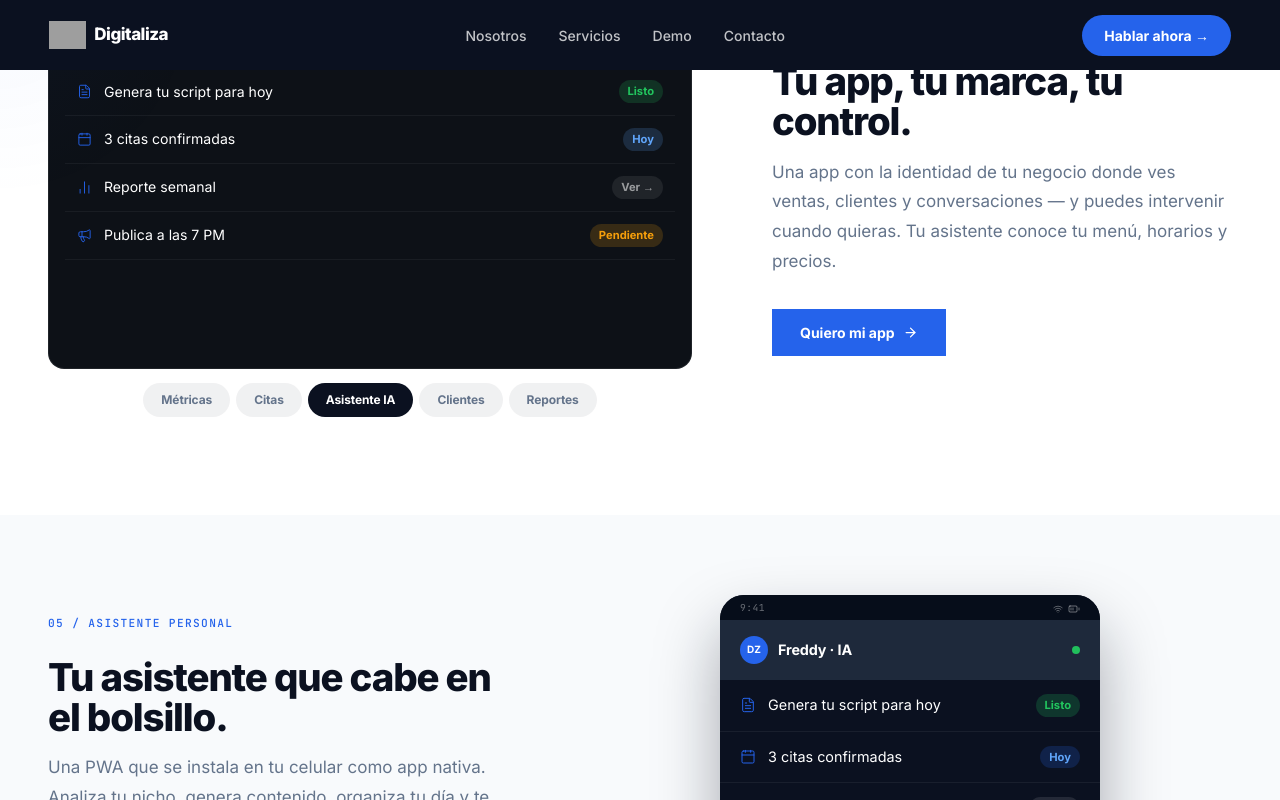
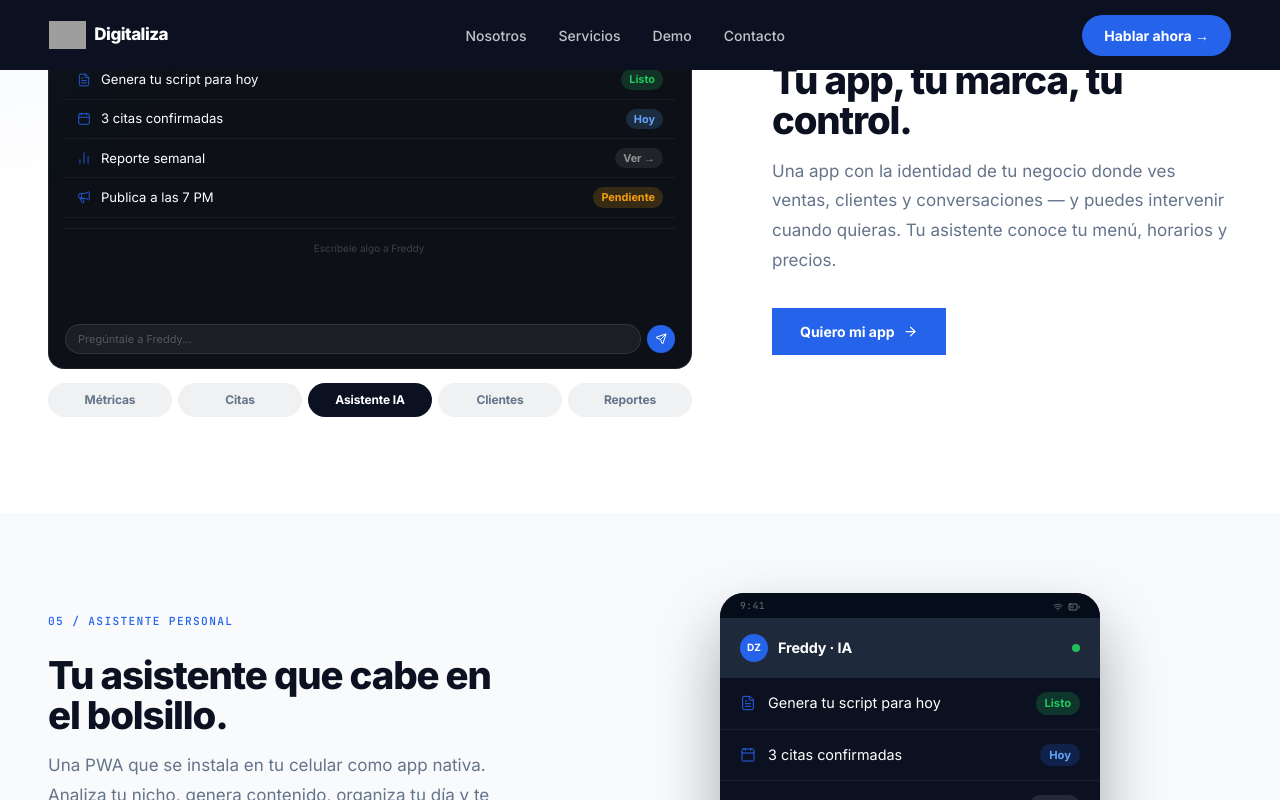
Before and after one commit to bustabolsas-crypto/somosdigitaliza-web, a React (Vite) app: page / in a window 1280 px wide. Both pictures are taken after a click on the button "Asistente IA". Shown: the part 3263-4063 px from the top of the page. Built offline with nearby package versions, Linux system fonts and the light colour scheme; grey boxes are pictures that could not be loaded.

Commit message:
tabs grid + freddy chat

```diff
--- a/src/components/DashboardMockup.tsx
+++ b/src/components/DashboardMockup.tsx
@@ -1,6 +1,6 @@
-import { useEffect, useState } from 'react'
+import { useEffect, useRef, useState } from 'react'
 import { motion, AnimatePresence } from 'framer-motion'
-import { FileText, Calendar, BarChart2, Megaphone } from 'lucide-react'
+import { FileText, Calendar, BarChart2, Megaphone, Send } from 'lucide-react'
 
 const statuses = ['Confirmada','Pendiente','Atendida']
 const statusColors: Record<string,string> = {
@@ -21,16 +21,16 @@ const citas = [
   { time: '4:00 PM',  name: 'Carlos Ruiz',   status: 'Pendiente',  color: '#D4AF37' },
 ]
 const iaItems = [
-  { icon: <FileText size={15} strokeWidth={1.5} />, text: 'Genera tu script para hoy', badge: 'Listo',     badgeBg: 'rgba(34,197,94,0.18)',   badgeColor: '#22c55e' },
-  { icon: <Calendar size={15} strokeWidth={1.5} />, text: '3 citas confirmadas',        badge: 'Hoy',      badgeBg: 'rgba(96,165,250,0.18)',  badgeColor: '#60a5fa' },
-  { icon: <BarChart2 size={15} strokeWidth={1.5} />, text: 'Reporte semanal',           badge: 'Ver →',    badgeBg: 'rgba(255,255,255,0.08)', badgeColor: 'rgba(255,255,255,0.55)' },
-  { icon: <Megaphone size={15} strokeWidth={1.5} />, text: 'Publica a las 7 PM',       badge: 'Pendiente',badgeBg: 'rgba(245,158,11,0.18)',  badgeColor: '#f59e0b' },
+  { icon: <FileText size={14} strokeWidth={1.5}/>, text: 'Genera tu script para hoy',  badge: 'Listo',      badgeBg: 'rgba(34,197,94,0.18)',   badgeColor: '#22c55e' },
+  { icon: <Calendar size={14} strokeWidth={1.5}/>, text: '3 citas confirmadas',         badge: 'Hoy',        badgeBg: 'rgba(96,165,250,0.18)',  badgeColor: '#60a5fa' },
+  { icon: <BarChart2 size={14} strokeWidth={1.5}/>, text: 'Reporte semanal',            badge: 'Ver →',      badgeBg: 'rgba(255,255,255,0.08)', badgeColor: 'rgba(255,255,255,0.5)' },
+  { icon: <Megaphone size={14} strokeWidth={1.5}/>, text: 'Publica a las 7 PM',        badge: 'Pendiente',  badgeBg: 'rgba(245,158,11,0.18)',  badgeColor: '#f59e0b' },
 ]
 const clientesList = [
-  { initials: 'MG', avatarBg: '#2563eb', name: 'María García',  last: 'hace 5 min', badge: 'VIP',     badgeColor: '#f59e0b', badgeBg: 'rgba(245,158,11,0.18)' },
-  { initials: 'RD', avatarBg: '#0fb989', name: 'Roberto Díaz',  last: 'hace 1h',    badge: 'Regular', badgeColor: '#94a3b8', badgeBg: 'rgba(148,163,184,0.15)' },
-  { initials: 'AL', avatarBg: '#7c3aed', name: 'Ana López',     last: 'hace 3h',    badge: 'Nuevo',   badgeColor: '#60a5fa', badgeBg: 'rgba(96,165,250,0.18)'  },
-  { initials: 'CR', avatarBg: '#475569', name: 'Carlos Ruiz',   last: 'ayer',       badge: 'Regular', badgeColor: '#94a3b8', badgeBg: 'rgba(148,163,184,0.15)' },
+  { initials: 'MG', avatarBg: '#2563eb', name: 'María García',  last: 'hace 5 min', badge: 'VIP',     badgeColor: '#f59e0b', badgeBg: 'rgba(245,158,11,0.18)'   },
+  { initials: 'RD', avatarBg: '#0fb989', name: 'Roberto Díaz',  last: 'hace 1h',    badge: 'Regular', badgeColor: '#94a3b8', badgeBg: 'rgba(148,163,184,0.15)'  },
+  { initials: 'AL', avatarBg: '#7c3aed', name: 'Ana López',     last: 'hace 3h',    badge: 'Nuevo',   badgeColor: '#60a5fa', badgeBg: 'rgba(96,165,250,0.18)'   },
+  { initials: 'CR', avatarBg: '#475569', name: 'Carlos Ruiz',   last: 'ayer',       badge: 'Regular', badgeColor: '#94a3b8', badgeBg: 'rgba(148,163,184,0.15)'  },
 ]
 const barData = [18, 31, 24, 40, 36, 52, 47]
 const barDays = ['L','M','X','J','V','S','D']
@@ -44,9 +44,20 @@ const tabUrls = [
   'app.digitaliza.mx/reportes',
 ]
 
+function getReply(msg: string) {
+  const t = msg.toLowerCase()
+  if (t.includes('cita'))     return 'Tienes 3 citas confirmadas para hoy.'
+  if (t.includes('reporte'))  return 'Tu reporte semanal está listo. Tasa de respuesta: 94%.'
+  if (t.includes('cliente'))  return 'Tienes 47 clientes atendidos este mes.'
+  return 'Entendido. Lo reviso y te aviso.'
+}
+
 export default function DashboardMockup() {
-  const [states, setStates] = useState([0, 1, 2, 0])
+  const [states, setStates]     = useState([0, 1, 2, 0])
   const [activeTab, setActiveTab] = useState(0)
+  const [messages, setMessages] = useState<{from: string; text: string}[]>([])
+  const [chatInput, setChatInput] = useState('')
+  const chatRef = useRef<HTMLDivElement>(null)
 
   useEffect(() => {
     const interval = setInterval(() => {
@@ -55,9 +66,56 @@ export default function DashboardMockup() {
     return () => clearInterval(interval)
   }, [])
 
+  useEffect(() => {
+    if (chatRef.current) {
+      chatRef.current.scrollTop = chatRef.current.scrollHeight
+    }
+  }, [messages])
+
+  const handleSend = () => {
+    const text = chatInput.trim()
+    if (!text) return
+    setChatInput('')
+    setMessages(prev => [...prev, { from: 'user', text }])
+    setTimeout(() => {
+      setMessages(prev => [...prev, { from: 'freddy', text: getReply(text) }])
+    }, 1000)
+  }
+
   const barMax = Math.max(...barData)
 
+  const tabBtn = (tab: string, i: number) => (
+    <button key={tab} onClick={() => setActiveTab(i)}
+      style={{
+        padding: '8px 0',
+        width: '100%',
+        borderRadius: 9999,
+        border: 'none',
+        cursor: 'pointer',
+        fontSize: 12,
+        fontWeight: 600,
+        whiteSpace: 'nowrap',
+        background: activeTab === i ? '#0b1120' : 'rgba(15,23,42,0.06)',
+        color: activeTab === i ? '#ffffff' : '#64748b',
+        transition: 'background 0.2s, color 0.2s',
+        letterSpacing: '-0.01em',
+      }}>
+      {tab}
+    </button>
+  )
+
   return (
+    <>
+      <style>{`
+        .db-tabs-desktop { display: flex; gap: 6px; justify-content: center; }
+        .db-tabs-mobile  { display: none; }
+        @media (max-width: 768px) {
+          .db-tabs-desktop { display: none; }
+          .db-tabs-mobile  { display: block; }
+        }
+        .db-ia-input::placeholder { color: rgba(255,255,255,0.25); }
+      `}</style>
+
       <div style={{ overflowX: 'hidden', width: '100%', maxWidth: '100%', fontFamily: 'Inter, sans-serif' }}>
         {/* Mockup box */}
         <div className="dashboard-mockup-root"
@@ -79,7 +137,7 @@ export default function DashboardMockup() {
               <motion.div key={activeTab}
                 initial={{ opacity: 0, y: 8 }} animate={{ opacity: 1, y: 0 }} exit={{ opacity: 0, y: -8 }}
                 transition={{ duration: 0.22, ease: 'easeOut' }}
-              style={{ padding: '14px 16px', height: '100%', overflow: 'hidden' }}>
+                style={{ padding: '14px 16px', height: '100%', overflow: 'hidden', display: 'flex', flexDirection: 'column' }}>
 
                 {/* ── MÉTRICAS ── */}
                 {activeTab === 0 && (
@@ -96,7 +154,6 @@ export default function DashboardMockup() {
                         </div>
                       ))}
                     </div>
-
                     <div style={{ background: 'rgba(255,255,255,0.03)', borderRadius: 10, padding: '10px 12px', marginBottom: 12, border: '1px solid rgba(255,255,255,0.05)' }}>
                       <div style={{ display: 'flex', justifyContent: 'space-between', alignItems: 'center', marginBottom: 8 }}>
                         <span style={{ fontSize: 10, color: 'rgba(255,255,255,0.5)', fontWeight: 600, letterSpacing: '0.06em' }}>MENSAJES ESTA SEMANA</span>
@@ -111,10 +168,9 @@ export default function DashboardMockup() {
                         ))}
                       </div>
                     </div>
-
                     <div style={{ display: 'grid', gridTemplateColumns: '1fr 1fr', gap: 8, marginBottom: 12 }}>
                       {[
-                      { label: 'Tasa respuesta', val: '94%',    color: '#25D366', pct: 94 },
+                        { label: 'Tasa respuesta', val: '94%',     color: '#25D366', pct: 94 },
                         { label: 'Satisfacción',   val: '4.9 / 5', color: '#60a5fa', pct: 98 },
                       ].map(m => (
                         <div key={m.label} style={{ background: 'rgba(255,255,255,0.03)', borderRadius: 10, padding: '8px 10px', border: '1px solid rgba(255,255,255,0.05)' }}>
@@ -128,7 +184,6 @@ export default function DashboardMockup() {
                         </div>
                       ))}
                     </div>
-
                     <div style={{ display: 'flex', flexDirection: 'column', gap: 5 }}>
                       {clients.map((c, i) => (
                         <div key={c.name} style={{ display: 'flex', alignItems: 'center', justifyContent: 'space-between', gap: 8, padding: '7px 10px', background: 'rgba(255,255,255,0.03)', borderRadius: 8, border: '1px solid rgba(255,255,255,0.05)', minWidth: 0 }}>
@@ -170,24 +225,65 @@ export default function DashboardMockup() {
 
                 {/* ── ASISTENTE IA ── */}
                 {activeTab === 2 && (
-                <>
+                  <div style={{ flex: 1, display: 'flex', flexDirection: 'column', overflow: 'hidden', minHeight: 0 }}>
                     {/* Header */}
-                  <div style={{ display: 'flex', alignItems: 'center', gap: 10, padding: '10px 12px', background: 'rgba(255,255,255,0.04)', borderRadius: 10, border: '1px solid rgba(255,255,255,0.07)', marginBottom: 12 }}>
-                    <div style={{ width: 28, height: 28, borderRadius: '50%', background: '#2563eb', display: 'flex', alignItems: 'center', justifyContent: 'center', fontSize: 10, fontWeight: 700, color: '#fff', flexShrink: 0 }}>DZ</div>
-                    <span style={{ flex: 1, fontWeight: 600, fontSize: '0.88rem', color: '#ffffff' }}>Freddy · IA activa</span>
-                    <span className="pulse-dot" style={{ width: 8, height: 8, borderRadius: '50%', background: '#22c55e', flexShrink: 0, display: 'inline-block' }} />
+                    <div style={{ display: 'flex', alignItems: 'center', gap: 10, padding: '8px 12px', background: 'rgba(255,255,255,0.04)', borderRadius: 10, border: '1px solid rgba(255,255,255,0.07)', marginBottom: 10, flexShrink: 0 }}>
+                      <div style={{ width: 26, height: 26, borderRadius: '50%', background: '#2563eb', display: 'flex', alignItems: 'center', justifyContent: 'center', fontSize: 9, fontWeight: 700, color: '#fff', flexShrink: 0 }}>DZ</div>
+                      <span style={{ flex: 1, fontWeight: 600, fontSize: '0.85rem', color: '#ffffff' }}>Freddy · IA activa</span>
+                      <span className="pulse-dot" style={{ width: 7, height: 7, borderRadius: '50%', background: '#22c55e', flexShrink: 0, display: 'inline-block' }} />
                     </div>
                     {/* Items */}
-                  <div style={{ display: 'flex', flexDirection: 'column', gap: 0 }}>
+                    <div style={{ flexShrink: 0 }}>
                       {iaItems.map(item => (
-                      <div key={item.text} style={{ padding: '12px 12px', borderBottom: '1px solid rgba(255,255,255,0.05)', display: 'flex', alignItems: 'center', gap: 12 }}>
+                        <div key={item.text} style={{ padding: '9px 12px', borderBottom: '1px solid rgba(255,255,255,0.05)', display: 'flex', alignItems: 'center', gap: 10 }}>
                           <span style={{ color: '#2563eb', flexShrink: 0 }}>{item.icon}</span>
-                        <span style={{ flex: 1, fontSize: '0.88rem', color: '#ffffff', lineHeight: 1.3 }}>{item.text}</span>
-                        <span style={{ padding: '3px 9px', borderRadius: 9999, fontSize: '0.7rem', fontWeight: 600, background: item.badgeBg, color: item.badgeColor, flexShrink: 0, whiteSpace: 'nowrap' }}>{item.badge}</span>
+                          <span style={{ flex: 1, fontSize: '0.82rem', color: '#ffffff', lineHeight: 1.3 }}>{item.text}</span>
+                          <span style={{ padding: '2px 8px', borderRadius: 9999, fontSize: '0.68rem', fontWeight: 600, background: item.badgeBg, color: item.badgeColor, flexShrink: 0, whiteSpace: 'nowrap' }}>{item.badge}</span>
                         </div>
                       ))}
                     </div>
-                </>
+                    {/* Separator */}
+                    <div style={{ height: 1, background: 'rgba(255,255,255,0.07)', margin: '10px 0 8px', flexShrink: 0 }} />
+                    {/* Chat area */}
+                    <div style={{ flex: 1, display: 'flex', flexDirection: 'column', overflow: 'hidden', minHeight: 0 }}>
+                      {/* Bubbles */}
+                      <div ref={chatRef} style={{ flex: 1, overflowY: 'auto', display: 'flex', flexDirection: 'column', gap: 6, paddingRight: 2, scrollbarWidth: 'none' }}>
+                        {messages.length === 0 && (
+                          <div style={{ textAlign: 'center', fontSize: 10, color: 'rgba(255,255,255,0.2)', paddingTop: 4 }}>Escríbele algo a Freddy</div>
+                        )}
+                        {messages.slice(-4).map((m, i) => (
+                          <div key={i} style={{ display: 'flex', justifyContent: m.from === 'user' ? 'flex-end' : 'flex-start' }}>
+                            <div style={{
+                              background: m.from === 'user' ? '#2563eb' : '#1e293b',
+                              borderRadius: m.from === 'user' ? '10px 10px 2px 10px' : '10px 10px 10px 2px',
+                              padding: '6px 10px',
+                              maxWidth: '78%',
+                              fontSize: 11,
+                              color: '#ffffff',
+                              lineHeight: 1.4,
+                            }}>
+                              {m.text}
+                            </div>
+                          </div>
+                        ))}
+                      </div>
+                      {/* Input bar */}
+                      <div style={{ display: 'flex', alignItems: 'center', gap: 6, paddingTop: 8, flexShrink: 0 }}>
+                        <input
+                          className="db-ia-input"
+                          value={chatInput}
+                          onChange={e => setChatInput(e.target.value)}
+                          onKeyDown={e => e.key === 'Enter' && handleSend()}
+                          placeholder="Pregúntale a Freddy..."
+                          style={{ flex: 1, background: 'rgba(255,255,255,0.06)', border: '1px solid rgba(255,255,255,0.1)', borderRadius: 20, padding: '6px 12px', fontSize: 11, color: '#ffffff', outline: 'none', minWidth: 0 }}
+                        />
+                        <button onClick={handleSend}
+                          style={{ width: 28, height: 28, borderRadius: '50%', background: '#2563eb', border: 'none', cursor: 'pointer', display: 'flex', alignItems: 'center', justifyContent: 'center', flexShrink: 0 }}>
+                          <Send size={12} color="#fff" />
+                        </button>
+                      </div>
+                    </div>
+                  </div>
                 )}
 
                 {/* ── CLIENTES ── */}
@@ -217,9 +313,9 @@ export default function DashboardMockup() {
                     <div style={{ fontSize: 10, fontWeight: 600, color: 'rgba(255,255,255,0.35)', letterSpacing: '0.1em', textTransform: 'uppercase', marginBottom: 14 }}>Resumen semanal</div>
                     <div style={{ display: 'flex', flexDirection: 'column', gap: 12 }}>
                       {[
-                      { val: '94%',    label: 'Tasa de respuesta', color: '#25D366', pct: 94 },
-                      { val: '4.9 / 5', label: 'Satisfacción',    color: '#60a5fa', pct: 98 },
-                      { val: '18s',    label: 'Tiempo promedio',   color: '#0fb989', pct: 72 },
+                        { val: '94%',     label: 'Tasa de respuesta', color: '#25D366', pct: 94 },
+                        { val: '4.9 / 5', label: 'Satisfacción',      color: '#60a5fa', pct: 98 },
+                        { val: '18s',     label: 'Tiempo promedio',    color: '#0fb989', pct: 72 },
                       ].map(m => (
                         <div key={m.label} style={{ background: 'rgba(255,255,255,0.03)', borderRadius: 12, padding: '14px 16px', border: '1px solid rgba(255,255,255,0.06)' }}>
                           <div style={{ display: 'flex', justifyContent: 'space-between', alignItems: 'flex-end', marginBottom: 10 }}>
@@ -240,21 +336,30 @@ export default function DashboardMockup() {
           </div>
         </div>
 
-      {/* Tab switcher — scrolleable horizontalmente */}
-      <div style={{ overflowX: 'auto', WebkitOverflowScrolling: 'touch', marginTop: 14, paddingBottom: 2 }}>
-        <div style={{ display: 'flex', gap: 6, width: 'max-content', margin: '0 auto' }}>
-          {tabs.map((tab, i) => (
-            <button key={tab} onClick={() => setActiveTab(i)}
+        {/* ── TABS — desktop: fila única · mobile: 3+2 grid ── */}
+        <div style={{ marginTop: 14 }}>
+          {/* Desktop */}
+          <div className="db-tabs-desktop">
+            {tabs.map((tab, i) => tabBtn(tab, i))}
+          </div>
+          {/* Mobile */}
+          <div className="db-tabs-mobile">
+            <div style={{ display: 'grid', gridTemplateColumns: 'repeat(3, 1fr)', gap: 6, marginBottom: 6 }}>
+              {tabs.slice(0, 3).map((tab, i) => tabBtn(tab, i))}
+            </div>
+            <div style={{ display: 'flex', gap: 6, justifyContent: 'center' }}>
+              {tabs.slice(3).map((tab, i) => (
+                <button key={tab} onClick={() => setActiveTab(3 + i)}
                   style={{
-                padding: '8px 18px',
+                    padding: '8px 24px',
                     borderRadius: 9999,
                     border: 'none',
                     cursor: 'pointer',
                     fontSize: 12,
                     fontWeight: 600,
                     whiteSpace: 'nowrap',
-                background: activeTab === i ? '#0b1120' : 'rgba(15,23,42,0.06)',
-                color: activeTab === i ? '#ffffff' : '#64748b',
+                    background: activeTab === 3 + i ? '#0b1120' : 'rgba(15,23,42,0.06)',
+                    color: activeTab === 3 + i ? '#ffffff' : '#64748b',
                     transition: 'background 0.2s, color 0.2s',
                     letterSpacing: '-0.01em',
                   }}>
@@ -264,5 +369,7 @@ export default function DashboardMockup() {
             </div>
           </div>
         </div>
+      </div>
+    </>
   )
 }
```
Lines whose indentation alone changed are shown as unchanged.
